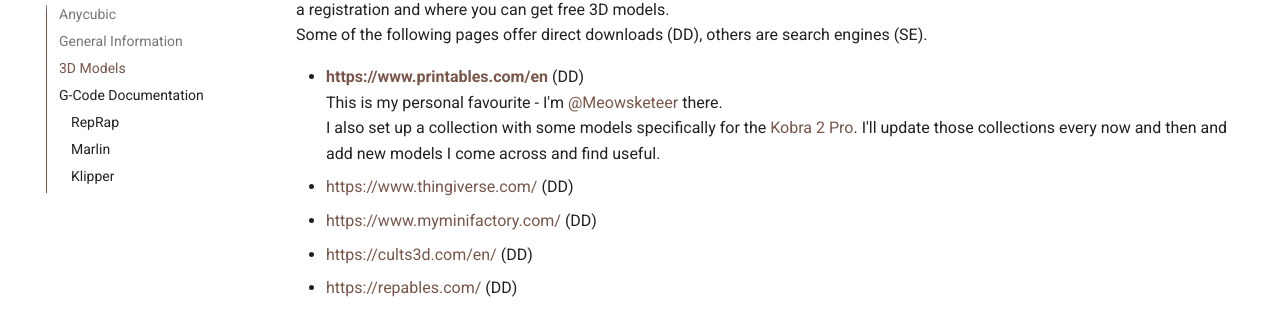
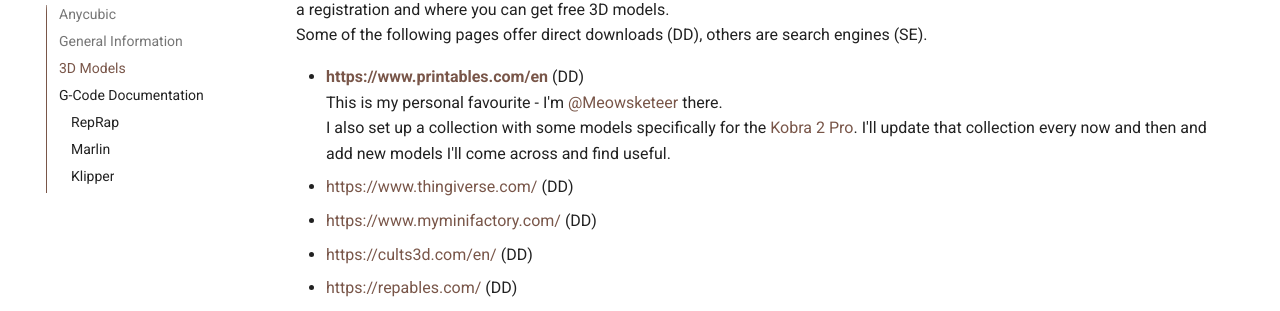
Before and after one commit to 1coderookie/Kobra2ProInsights, an MkDocs documentation site: the page built from docs/further_sources.md, in a window 1280 px wide and 900 px high, scrolled down 1014 px. Shown: the part 142-453 px from the top of the window. Built offline with MkDocs 1.6.1 and Material for MkDocs 9.7.7, drawn with Linux system fonts in a browser that asks for light colours; comment, search, counter and statistics services are not loaded.

Commit message:
Update further_sources.md

```diff
--- a/docs/further_sources.md
+++ b/docs/further_sources.md
@@ -34,7 +34,7 @@
 
 - **https://www.printables.com/en** (DD)
   This is my personal favourite - I'm [@Meowsketeer](https://www.printables.com/@Meowsketeer) there.
-  I also set up a collection with some models specifically for the [Kobra 2 Pro](https://www.printables.com/@Meowsketeer/collections/929541). I'll update those collections every now and then and add new models I come across and find useful.
+  I also set up a collection with some models specifically for the [Kobra 2 Pro](https://www.printables.com/@Meowsketeer/collections/929541). I'll update that collection every now and then and add new models I'll come across and find useful.
 - https://www.thingiverse.com/ (DD)
 - https://www.myminifactory.com/ (DD)
 - https://cults3d.com/en/ (DD)
```
